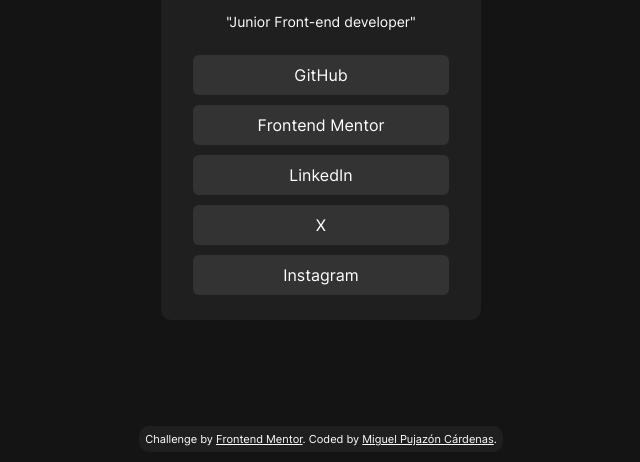
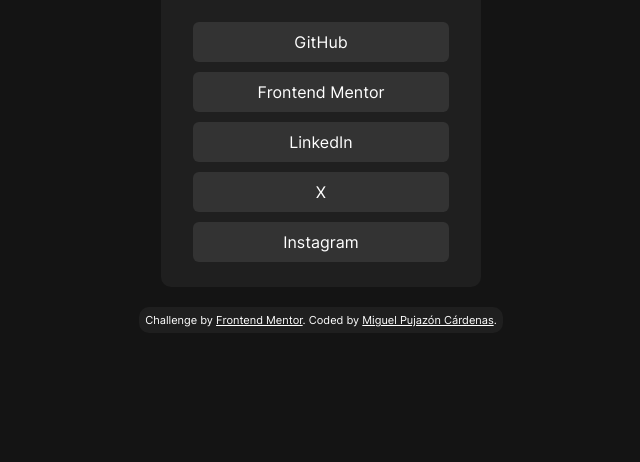
Before and after one commit to mpujazon/social-links-profile, a plain HTML site: page index.html in a window 1280 px wide. Shown: the part 338-800 px from the top of the page, without its empty margins (319-959 px from the left). Drawn offline with Linux system fonts and the light colour scheme.

Commit message:
Footer position fixed

```diff
--- a/styles.css
+++ b/styles.css
@@ -87,18 +87,16 @@ nav.links{
     background-color: hsl(0, 0%, 60%);
 }
 
-.attribution{
-    position: absolute;
+.attribution {
+    position: relative;
     bottom: 0;
-    margin: 10px;
-}
-
-.attribution {
+    padding: 6px;
+    margin: 20px;
+    border-radius: 10px;
+    font-size: 11px;
+    text-align: center;
     display: inline-block;
-    font-size: 11px; text-align: center;
     background-color: hsl(0, 0%, 12%);
-    padding: 6px;
-    border-radius: 10px;
 }
 .attribution a{
     color: white;
```
